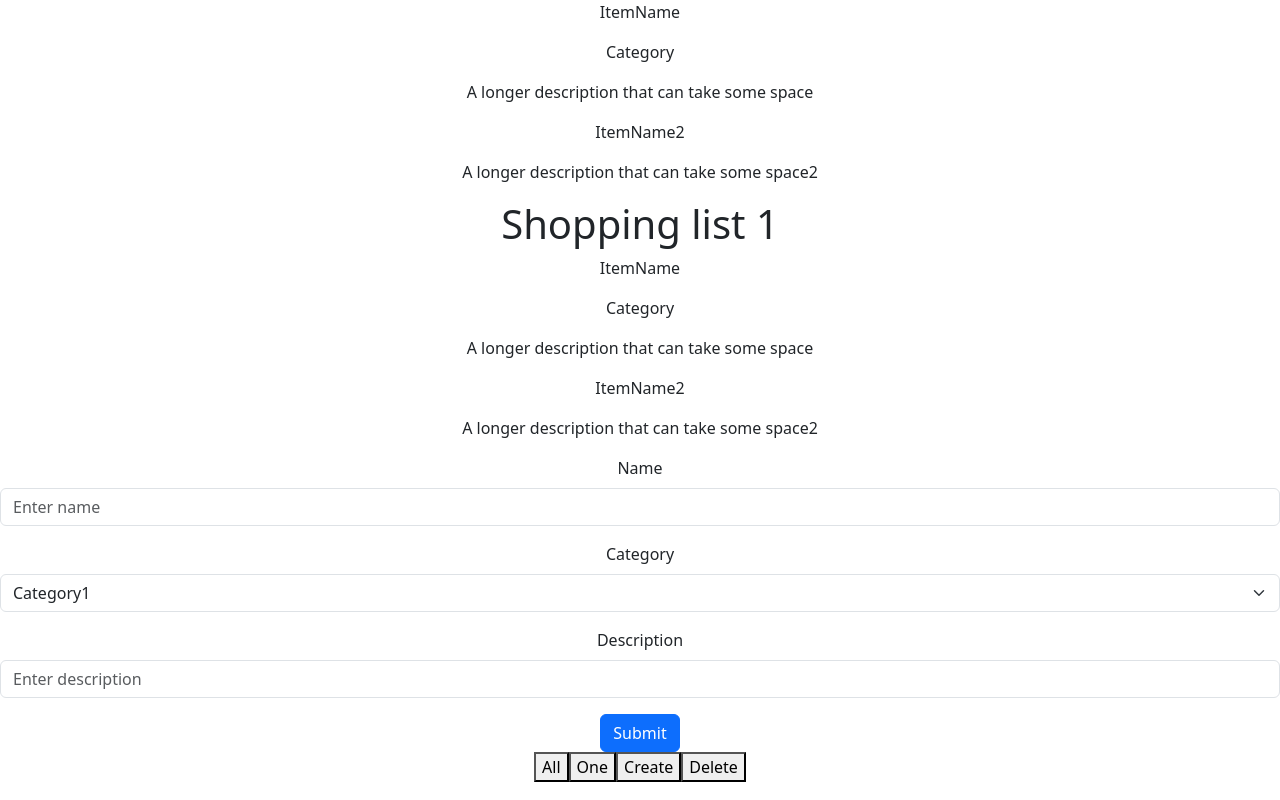
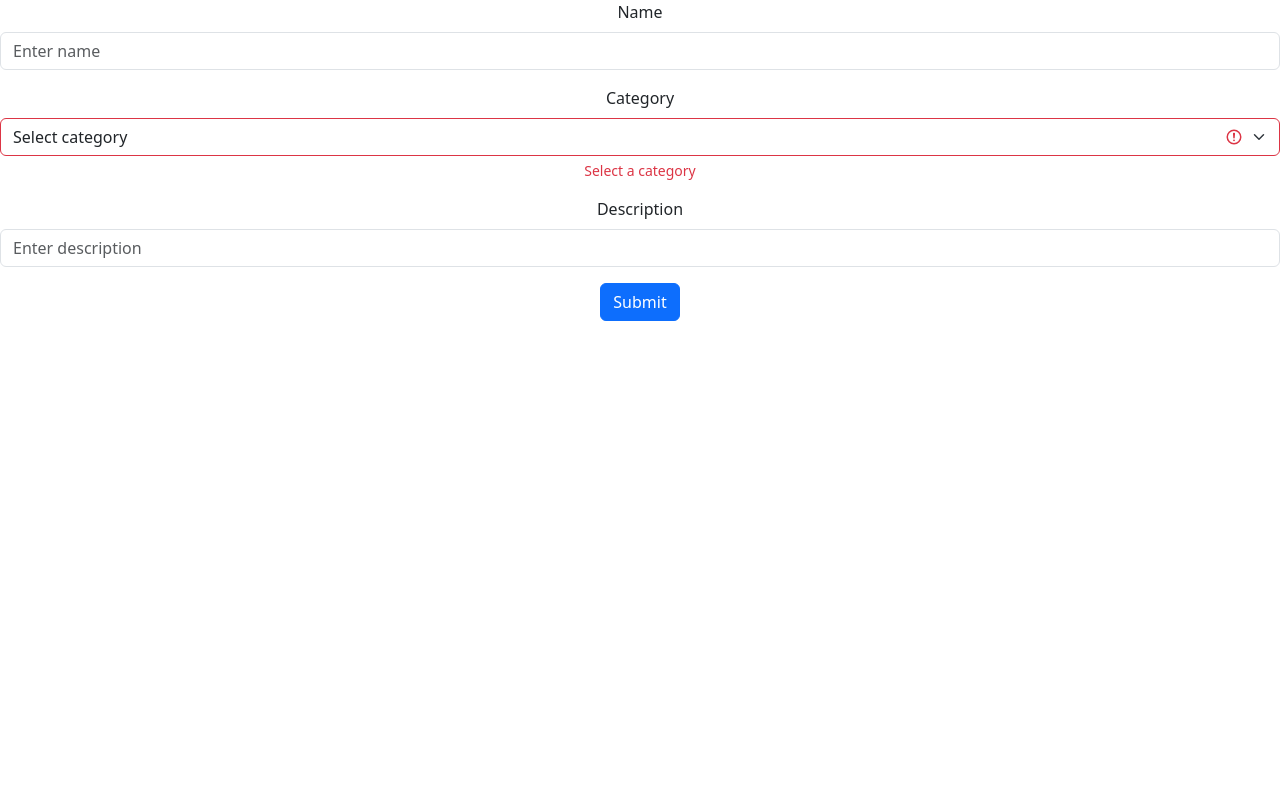
Before and after one commit to AdyBouvet/ShoppingApp, a React (Create React App) app in the folder shop-app/: page / in a window 1280 px wide. Built offline with nearby package versions, Linux system fonts and the light colour scheme.

Commit message:
Added frontend components

```diff
--- a/shop-app/src/App.js
+++ b/shop-app/src/App.js
@@ -1,7 +1,7 @@
 import './App.css';
 import { ItemList } from './components/item-list/ItemList';
 import { ShoppingList } from './components/shopping-list/ShoppingList';
-import { NewItem } from './pages/new-item/NewItem';
+import { NewItemPage } from './pages/new-item/NewItemPage';
 import { GetCategoryOrder, GetCategoryOrders, CreateCategoryOrder, DeleteCategoryOrder } from './services/CategoryOrderService';
 
 function App() {
@@ -19,13 +19,11 @@ function App() {
 
   return (
     <div className="App">
-      <ItemList list={item}/>
-      <ShoppingList list={shoppingList} />
-      <NewItem/>
-      <button onClick={() => GetCategoryOrders().then(a => console.log(a))}>All</button>
+      <NewItemPage/>
+      {/*<button onClick={() => GetCategoryOrders().then(a => console.log(a))}>All</button>
       <button onClick={() => GetCategoryOrder("Fjøsanger", "Category2").then(a => console.log(a))}>One</button>
       <button onClick={() => CreateCategoryOrder({"category": "Category2", "shop" : "Fjøsanger", "order": 1}).then(a => console.log(a))}>Create</button>
-      <button onClick={() => DeleteCategoryOrder("Fjøsanger", "Category2").then(a => console.log(a))}>Delete</button>
+  <button onClick={() => DeleteCategoryOrder("Fjøsanger", "Category2").then(a => console.log(a))}>Delete</button>*/}
     </div>
   );
 }
--- /dev/null
+++ b/shop-app/src/components/new-item/NewItem.js
@@ -0,0 +1,59 @@
+import { useState } from "react";
+import { Button, Form } from "react-bootstrap"
+
+export const NewItem = () => {
+
+    const [name, setName] = useState("")
+    const [category, setCategory] = useState("Default")
+    const [description, setDescription] = useState("")
+
+    const items = ["Banana", "Apple", "Apple pie", "Bandana", "Fish", "Cloak"]
+
+    const onNameInput = ({ target: { value } }) => setName(value)
+    const onCategoryInput = ({ target: { value } }) => setCategory(value)
+    const onDescriptionInput = ({ target: { value } }) => setDescription(value)
+
+    const onFormSubmit = e => {
+        if (category === "Default" || items.includes(name)) {
+            console.log("failed")
+            e.preventDefault()
+        } else {
+            const response = { "Name": name, "Category": category, "Description": description }
+            console.log(response)
+        }
+    }
+
+    return (
+        <div>
+            <Form onSubmit={onFormSubmit}>
+                <Form.Group className="mb-3" controlId="name">
+                    <Form.Label>Name</Form.Label>
+                    <Form.Control required isInvalid={items.includes(name)} type="text" placeholder="Enter name" value={name} onChange={onNameInput} />
+                    <Form.Control.Feedback type="invalid">
+                        Item exists
+                    </Form.Control.Feedback>
+                </Form.Group>
+
+                <Form.Group className="mb-3" controlId="category">
+                    <Form.Label>Category</Form.Label>
+                    <Form.Select isInvalid={category === "Default"} aria-label="Default select example" value={category} onChange={onCategoryInput}>
+                        <option value="Default">Select category</option>
+                        <option value="Category1">Category1</option>
+                        <option value="Category2">Category2</option>
+                        <option value="Category3">Category3</option>
+                    </Form.Select>
+                    <Form.Control.Feedback type="invalid">
+                        Select a category
+                    </Form.Control.Feedback>
+                </Form.Group>
+                <Form.Group className="mb-3" controlId="description">
+                    <Form.Label>Description</Form.Label>
+                    <Form.Control type="text" placeholder="Enter description" value={description} onChange={onDescriptionInput} />
+                </Form.Group>
+                <Button variant="primary" type="submit">
+                    Submit
+                </Button>
+            </Form>
+        </div>
+    );
+}
--- /dev/null
+++ b/shop-app/src/components/search-bar/SearchBar.js
@@ -0,0 +1,23 @@
+import { useState } from "react";
+import { Form } from "react-bootstrap"
+
+export const SearchBar = ({ items, setEmpty }) => {
+
+    const [input, setInput] = useState("")
+    const onInputChange = ({ target: { value } }) => {
+        setInput(value)
+        setEmpty(!items.map(item => item.toLowerCase().includes(value.toLowerCase())).some(x => x === true))
+    }
+
+    return (
+        <div>
+            {items.map(item => item.toLowerCase().includes(input.toLowerCase()) && <p key={item}>{item}</p>)}
+            <Form>
+                <Form.Group className="mb-3" controlId="name">
+                    <Form.Label>Name</Form.Label>
+                    <Form.Control required type="text" placeholder="Enter name" value={input} onChange={onInputChange} />
+                </Form.Group>
+            </Form>
+        </div>
+    );
+}
--- a/shop-app/src/pages/new-item/NewItem.js
+++ /dev/null
@@ -1,45 +0,0 @@
-import { useState } from "react";
-import { Button, Form } from "react-bootstrap"
-
-export const NewItem = () => {
-
-    const [name, setName] = useState("")
-    const [category, setCategory] = useState("")
-    const [description, setDescription] = useState("")
-
-    const onNameInput = ({ target: { value } }) => setName(value)
-    const onCategoryInput = ({ target: { value } }) => setCategory(value)
-    const onDescriptionInput = ({ target: { value } }) => setDescription(value)
-
-    const onFormSubmit = e => {
-        e.preventDefault()
-        const response = { "Name": name, "Category": category, "Description": description }
-        console.log(response)
-    }
-
-    return (
-        <Form noValidate onSubmit={onFormSubmit}>
-            <Form.Group className="mb-3" controlId="name">
-                <Form.Label>Name</Form.Label>
-                <Form.Control required type="text" placeholder="Enter name" value={name} onChange={onNameInput} />
-            </Form.Group>
-
-            <Form.Group className="mb-3" controlId="category">
-                <Form.Label>Category</Form.Label>
-                <Form.Select aria-label="Default select example" value={category} onChange={onCategoryInput}>
-                    <option disabled>Open this select menu</option>
-                    <option value="Category1">Category1</option>
-                    <option value="Category2">Category2</option>
-                    <option value="Category3">Category3</option>
-                </Form.Select>
-            </Form.Group>
-            <Form.Group className="mb-3" controlId="description">
-                <Form.Label>Description</Form.Label>
-                <Form.Control type="text" placeholder="Enter description" value={description} onChange={onDescriptionInput} />
-            </Form.Group>
-            <Button variant="primary" type="submit">
-                Submit
-            </Button>
-        </Form>
-    );
-}
--- /dev/null
+++ b/shop-app/src/pages/new-item/NewItemPage.js
@@ -0,0 +1,16 @@
+import { useState } from "react";
+import { SearchBar } from "../../components/search-bar/SearchBar";
+import { NewItem } from "../../components/new-item/NewItem";
+
+
+export const NewItemPage = () => {
+
+    const [empty, setEmpty] = useState(false)
+
+    return (
+        <div>
+            <NewItem/>
+            {/*<SearchBar items={items} setEmpty={setEmpty}/>*/}
+        </div>
+    );
+}
```
